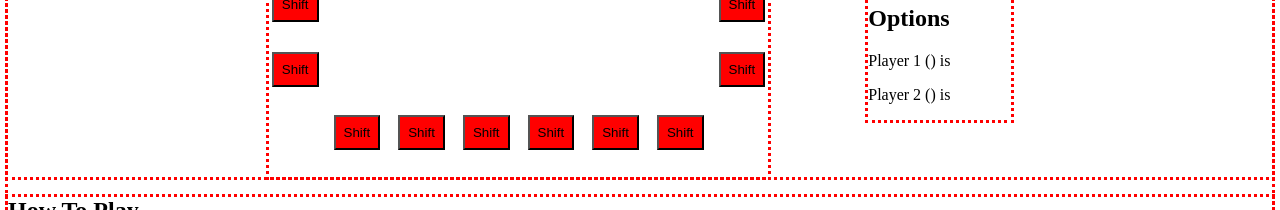
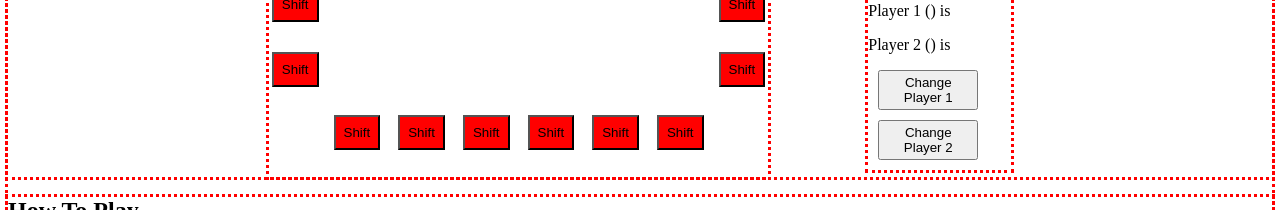
Before and after one commit to XanderVanDerWeken/EKI_Invers_Vue, a Vue app in the folder invers_frontend/: page / in a window 1280 px wide. Shown: the part 463-673 px from the top of the page. Built offline with nearby package versions, Linux system fonts and the light colour scheme; no server answers.

Commit message:
Showing Buttons in UI for change

```diff
--- a/invers_frontend/src/components/ControlPanelComponent.vue
+++ b/invers_frontend/src/components/ControlPanelComponent.vue
@@ -8,6 +8,8 @@
     <h2>Options</h2>
     <p>Player 1 ({{ colorPlayerOne() }}) is {{ kindPlayerOne() }}</p>
     <p>Player 2 ({{ colorPlayerTwo() }}) is {{ kindPlayerTwo() }}</p>
+    <button v-on:click="changePlayer(0)">Change Player 1</button>
+    <button v-on:click="changePlayer(1)">Change Player 2</button>
   </div>
 </template>
 
@@ -43,13 +45,18 @@ export default defineComponent({
       return apiStore.colorPlayerTwo;
     }
 
+    function changePlayer(playerNum: number) {
+      apiStore.putChangePlayer(playerNum);
+    }
+
     return {
       startGame,
       resetBoard,
       kindPlayerOne,
       kindPlayerTwo,
       colorPlayerOne,
-      colorPlayerTwo
+      colorPlayerTwo,
+      changePlayer
     };
   },
 })
```
